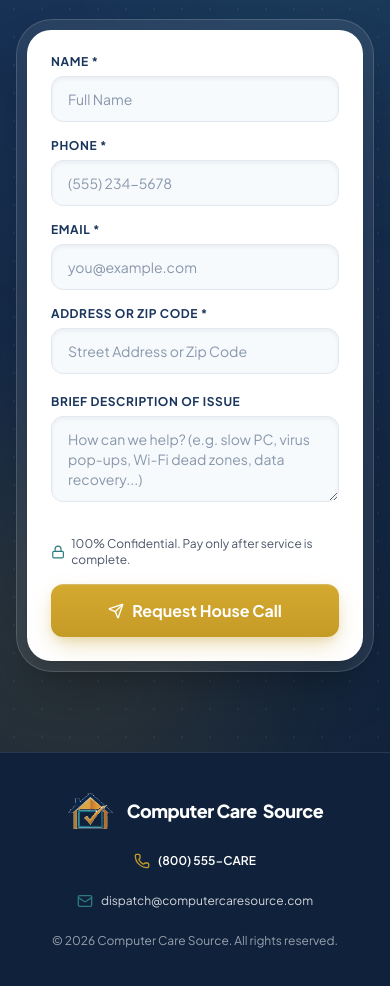
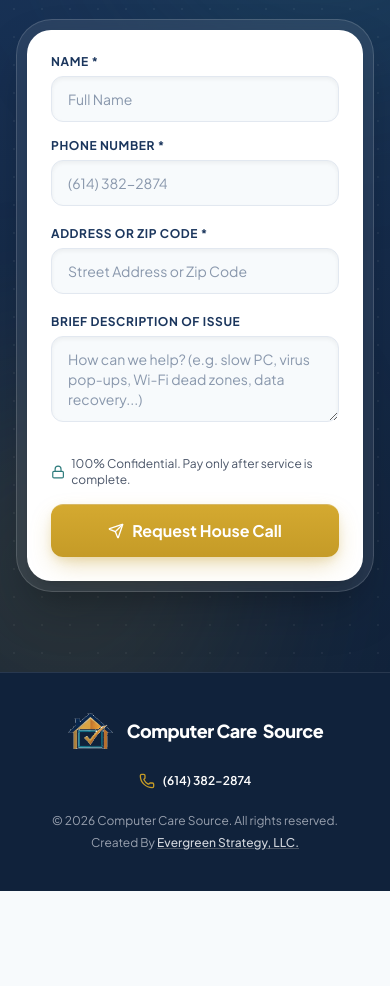
Before and after one commit to mystmn/ComputerCareSource, a React (Vite) app: page / in a window 390 px wide. Shown: the part 5520-6506 px from the top of the page. After the commit the page ends 6411 px from the top, so only its background shows below. Built offline with nearby package versions, Linux system fonts and the light colour scheme.

Commit message:
Update phone to (614) 382-2874, remove email fields/links, and add Evergreen Strategy footer credit

```diff
--- a/src/domains/booking/components/BookingSection.tsx
+++ b/src/domains/booking/components/BookingSection.tsx
@@ -13,7 +13,6 @@ export const BookingSection: React.FC<BookingSectionProps> = ({
   const [formData, setFormData] = useState<BookingFormData>({
     fullName: '',
     phone: '',
-    email: '',
     address: '',
     zipCode: '',
     serviceType: selectedServiceId,
@@ -119,7 +118,7 @@ export const BookingSection: React.FC<BookingSectionProps> = ({
 
                   <div>
                     <label className="block text-xs font-bold text-[#1B365D] uppercase tracking-wider mb-1.5">
-                      Phone *
+                      Phone Number *
                     </label>
                     <input
                       type="tel"
@@ -127,24 +126,10 @@ export const BookingSection: React.FC<BookingSectionProps> = ({
                       name="phone"
                       value={formData.phone}
                       onChange={handleChange}
-                      placeholder="(555) 234-5678"
+                      placeholder="(614) 382-2874"
                       className="w-full px-4 py-3 rounded-xl bg-[#F7FAFC] border border-slate-200 text-sm text-[#1B365D] shadow-inner focus:bg-white focus:outline-none focus:ring-2 focus:ring-[#C59B27] transition-all"
                     />
                   </div>
-
-                  <div>
-                    <label className="block text-xs font-bold text-[#1B365D] uppercase tracking-wider mb-1.5">
-                      Email *
-                    </label>
-                    <input
-                      type="email"
-                      required
-                      name="email"
-                      value={formData.email}
-                      onChange={handleChange}
-                      placeholder="you@example.com"
-                      className="w-full px-4 py-3 rounded-xl bg-[#F7FAFC] border border-slate-200 text-sm text-[#1B365D] shadow-inner focus:bg-white focus:outline-none focus:ring-2 focus:ring-[#C59B27] transition-all"
-                    />
                 </div>
 
                 <div>
@@ -160,7 +145,6 @@ export const BookingSection: React.FC<BookingSectionProps> = ({
                     placeholder="Street Address or Zip Code"
                     className="w-full px-4 py-3 rounded-xl bg-[#F7FAFC] border border-slate-200 text-sm text-[#1B365D] shadow-inner focus:bg-white focus:outline-none focus:ring-2 focus:ring-[#C59B27] transition-all"
                   />
-                  </div>
                 </div>
 
                 <div>
--- a/src/domains/booking/types/index.ts
+++ b/src/domains/booking/types/index.ts
@@ -1,7 +1,7 @@
 export interface BookingFormData {
   fullName: string;
   phone: string;
-  email: string;
+  email?: string;
   address: string;
   zipCode: string;
   serviceType: string;
--- a/src/domains/footer/components/Footer.tsx
+++ b/src/domains/footer/components/Footer.tsx
@@ -1,6 +1,6 @@
 import React from 'react';
 import { BrandLogo } from '../../brand/components/BrandLogo';
-import { Phone, Mail } from 'lucide-react';
+import { Phone } from 'lucide-react';
 
 const CURRENT_YEAR = new Date().getFullYear();
 
@@ -12,24 +12,28 @@ export const Footer: React.FC = () => {
 
         <div className="flex flex-wrap items-center justify-center gap-6 text-xs sm:text-sm">
           <a
-            href="tel:18005552273"
+            href="tel:16143822874"
             className="flex items-center gap-2 text-white hover:text-[#C59B27] font-semibold transition-colors"
           >
             <Phone className="w-4 h-4 text-[#C59B27]" />
-            <span>(800) 555-CARE</span>
-          </a>
-          <a
-            href="mailto:dispatch@computercaresource.com"
-            className="flex items-center gap-2 hover:text-white transition-colors"
-          >
-            <Mail className="w-4 h-4 text-[#2C7A7B]" />
-            <span>dispatch@computercaresource.com</span>
+            <span>(614) 382-2874</span>
           </a>
         </div>
 
-        <p className="text-xs text-gray-400">
-          &copy; {CURRENT_YEAR} Computer Care Source. All rights reserved.
-        </p>
+        <div className="flex flex-col sm:items-end items-center text-xs text-gray-400 gap-1.5 text-center sm:text-right">
+          <p>&copy; {CURRENT_YEAR} Computer Care Source. All rights reserved.</p>
+          <p>
+            Created By{' '}
+            <a
+              href="https://theevergreenstrategy.com/"
+              target="_blank"
+              rel="noopener noreferrer"
+              className="text-gray-300 hover:text-[#C59B27] underline decoration-gray-600 hover:decoration-[#C59B27] transition-colors font-medium"
+            >
+              Evergreen Strategy, LLC.
+            </a>
+          </p>
+        </div>
       </div>
     </footer>
   );
--- a/src/domains/navigation/components/Navbar.tsx
+++ b/src/domains/navigation/components/Navbar.tsx
@@ -48,11 +48,11 @@ export const Navbar: React.FC<NavbarProps> = ({ onBookClick }) => {
 
         <div className="hidden sm:flex items-center space-x-4">
           <a
-            href="tel:18005552273"
+            href="tel:16143822874"
             className="flex items-center gap-1.5 text-sm font-semibold text-gray-200 hover:text-white transition-colors"
           >
             <Phone className="w-4 h-4 text-[#C59B27]" />
-            <span>(800) 555-CARE</span>
+            <span>(614) 382-2874</span>
           </a>
 
           <button
```
Lines whose indentation alone changed are shown as unchanged.
